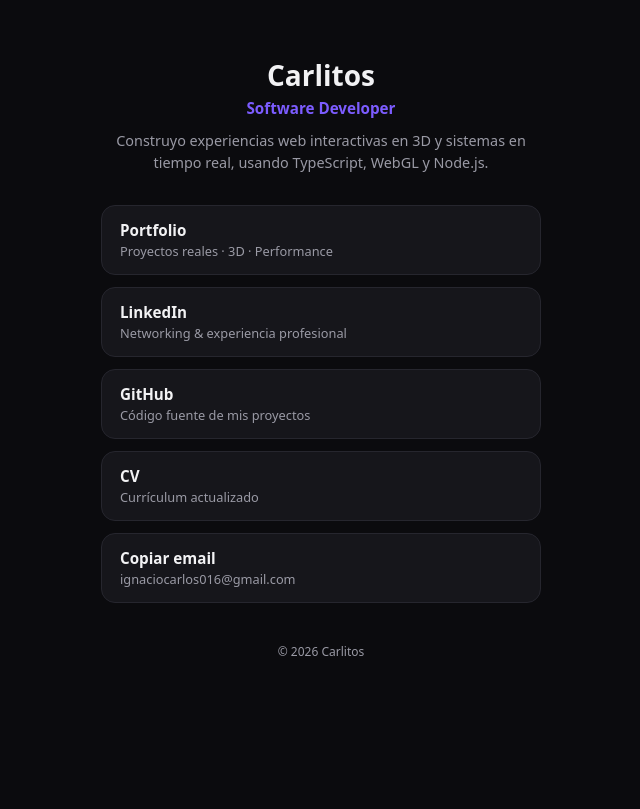
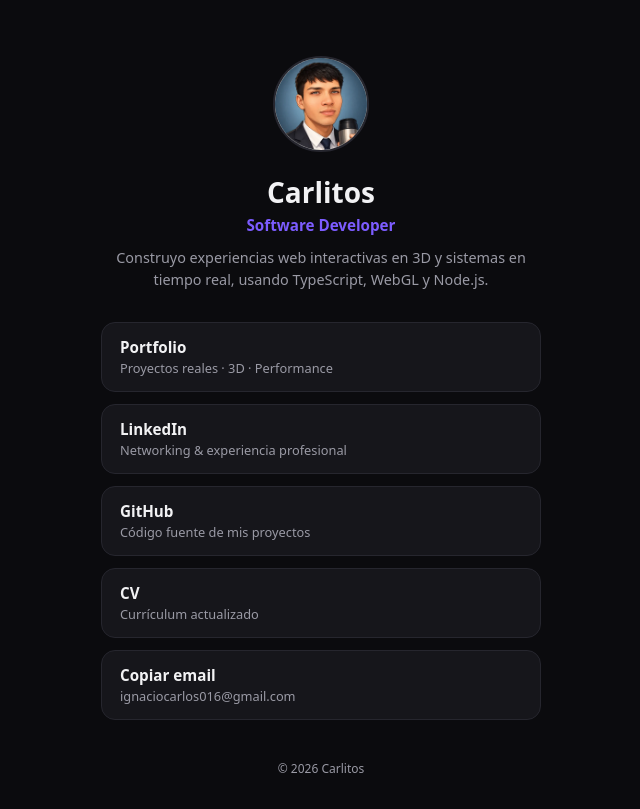
Before and after one commit to CarlosCabelloTroncoso/portfolio-links, a website built with Vite: page index.html in a window 1280 px wide. Shown: the whole page, without its empty margins (319-959 px from the left). Built offline with nearby package versions, Linux system fonts and the light colour scheme.

Commit message:
feat: add profile photo to links page

```diff
--- a/index.html
+++ b/index.html
@@ -10,6 +10,7 @@
   <body>
     <main class="page">
       <section class="profile">
+        <img class="avatar" src="/avatar.webp" alt="Carlitos" width="96" height="96" />
         <h1 class="name">Carlitos</h1>
         <p class="role">Software Developer</p>
         <p class="bio">
--- a/src/style.css
+++ b/src/style.css
@@ -34,6 +34,15 @@ body {
 .profile {
   text-align: center;
   margin-bottom: 32px;
+}
+
+.avatar {
+  width: 96px;
+  height: 96px;
+  border-radius: 50%;
+  object-fit: cover;
+  margin: 0 0 16px;
+  border: 2px solid var(--border);
 }
 
 .name {
```
Also changed, not shown: public/avatar.webp (added).
